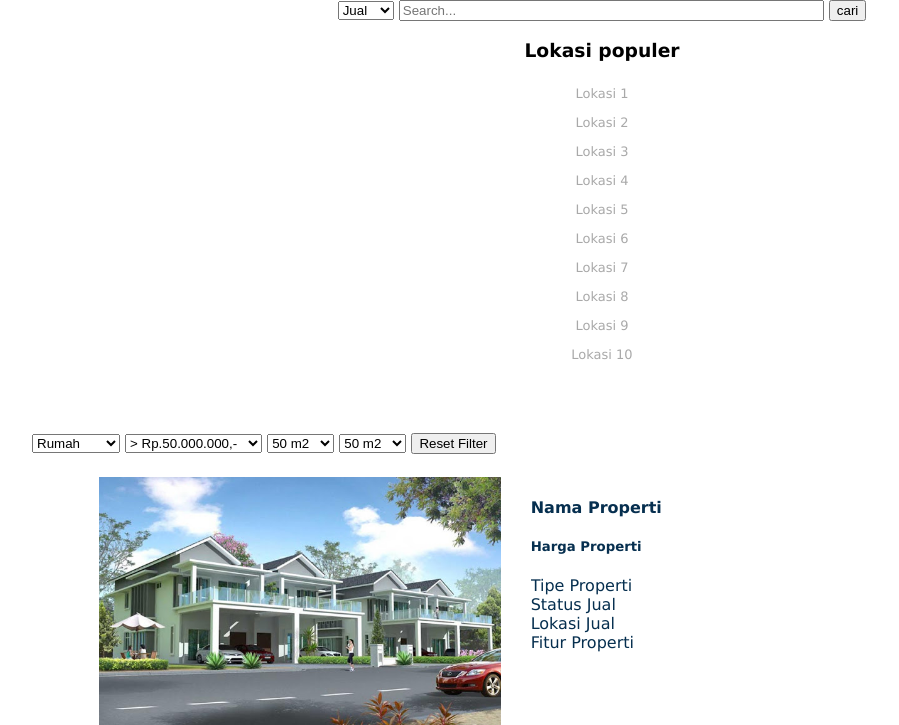
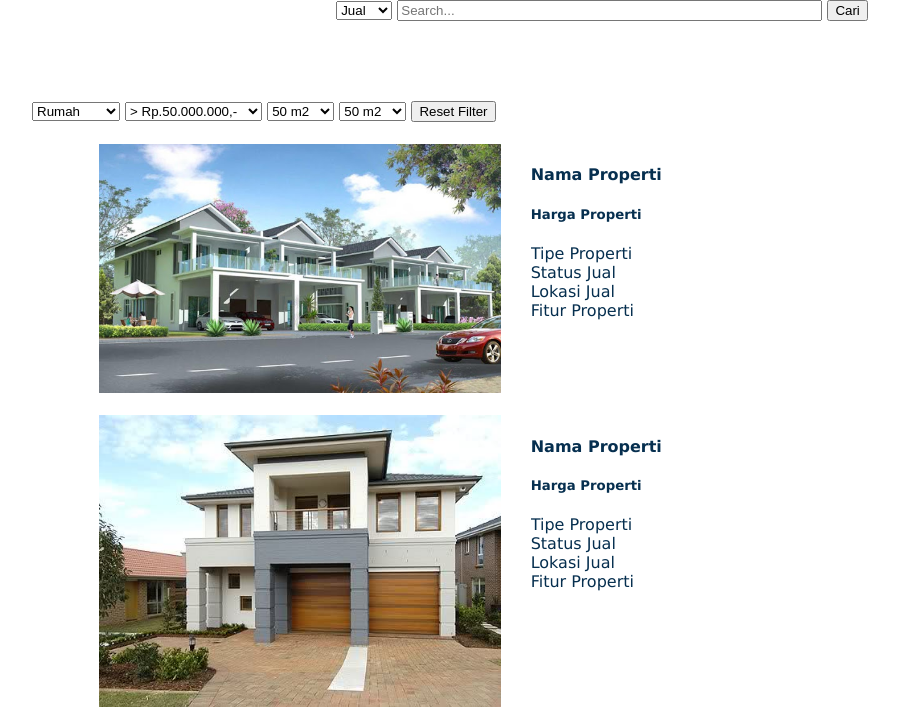
Before and after one commit to IbnuAhsani/Hooneyan, a CodeIgniter app: page /Hooneyan/index.php/jualsewa_page/index in a window 1280 px wide. Shown: the part 78-803 px from the top of the page, without its empty margins (38-937 px from the left). Run offline with CodeIgniter, Linux system fonts and the light colour scheme; a user stored in the database is signed in.

Commit message:
Koneksi Page lagi

```diff
--- a/application/views/Web_Pages/Homepage.php
+++ b/application/views/Web_Pages/Homepage.php
@@ -42,6 +42,9 @@ if(!$email){
       <li style="margin-top: 16px; margin-bottom: 15px; margin-left: 30px; margin-right: 15px;float: right;">
          <button class="dropbtn" style="font-size: 13px"><?php echo anchor('Login/user_logout','Sign-Out'); ?></button>
       </li>
+      <li style="margin-top: 16px; margin-bottom: 15px; margin-left: 30px; margin-right: 15px;float: right;">
+         <button class="dropbtn" style="font-size: 13px"><a href="<?php echo base_url(); ?>/index.php/Profile_Page">My Profile</button></a>
+      </li>
    </ul>
    </nav>
 
@@ -63,7 +66,7 @@ if(!$email){
 
    <!-- Grey Line -->
    <div class="row" style="height: 15%; background-color: #D9D9D9">
-     <div class="col-sm-2"></div>
+     <div class="col-sm-4"></div>
      <div class="col-sm-6">
          <form>
             <span><input type="text" class="search rounded" placeholder="Search..."></span>
--- a/application/views/Web_Pages/Jualsewa_Page.php
+++ b/application/views/Web_Pages/Jualsewa_Page.php
@@ -78,52 +78,10 @@ if(!$email){
 				<option value="sewa">Sewa</option>
 				</select>
 			<input name="search" type="text" size="50" placeholder="Search..." />
-			<input type="submit" name="" value="cari">
+			<input type="submit" name="" value="Cari">
 		</form>
 	</center>
-	<!-- lokasi populer -->
-	<div class="container" align="center">
-<div class="content-bordered-box">
 
-
-				<!-- RIGHT COLUMN - POPULAR LOCATION ITEMS -->
-				<div class="col-md-10 border-right">
-						<div class="sub-area">
-
-								<div class="sub-area-title">
-										<h3>Lokasi populer</h3>
-								</div>
-
-								<!-- Start sub area small -->
-								<div class="sub-area-lists list-small" id="lokasi">
-
-										<ul>
-												<li><a href="lokasi1.html" >Lokasi 1</a></li>
-												<li><a href="lokasi2.html" >Lokasi 2</a></li>
-												<li><a href="lokasi3.html" >Lokasi 3</a></li>
-												<li><a href="lokasi4.html" >Lokasi 4</a></li>
-												<li><a href="lokasi5.html" >Lokasi 5</a></li>
-										</ul>
-
-										<ul>
-											<li><a href="lokasi6.html" >Lokasi 6</a></li>
-											<li><a href="lokasi7.html" >Lokasi 7</a></li>
-											<li><a href="lokasi8.html" >Lokasi 8</a></li>
-											<li><a href="lokasi9.html" >Lokasi 9</a></li>
-											<li><a href="lokasi10.html" >Lokasi 10</a></li>
-										</ul>
-
-																</div>
-
-				</div>
-				<!-- END RIGHT COLUMN - POPULAR LOCATION ITEMS -->
-
-		</div>
-
-</div>
-
-</div>
-</div>
 	<!-- Spacing -->
 	<div class="row spacing"></div>
 	<div class="container" id="body">
--- a/application/views/Web_Pages/Profile_Page.php
+++ b/application/views/Web_Pages/Profile_Page.php
@@ -66,6 +66,9 @@ if(!$email){
             <li style="width: 40%; float: left;"><input type="text" class="search1" name="search" placeholder="Search.."></li>
       <li style="margin-top: 16px; margin-bottom: 15px; margin-left: 30px; margin-right: 15px;float: right;">
          <button class="dropbtn" style="font-size: 13px"><?php echo anchor('Login/user_logout','Sign-Out'); ?></button>
+      </li>
+      <li style="margin-top: 16px; margin-bottom: 15px; margin-left: 30px; margin-right: 15px;float: right;">
+         <button class="dropbtn" style="font-size: 13px"><a href="<?php echo base_url(); ?>/index.php/Daftar_Properti">Tambah Properti</button></a>
       </li>
    </ul>
    </nav>
```
